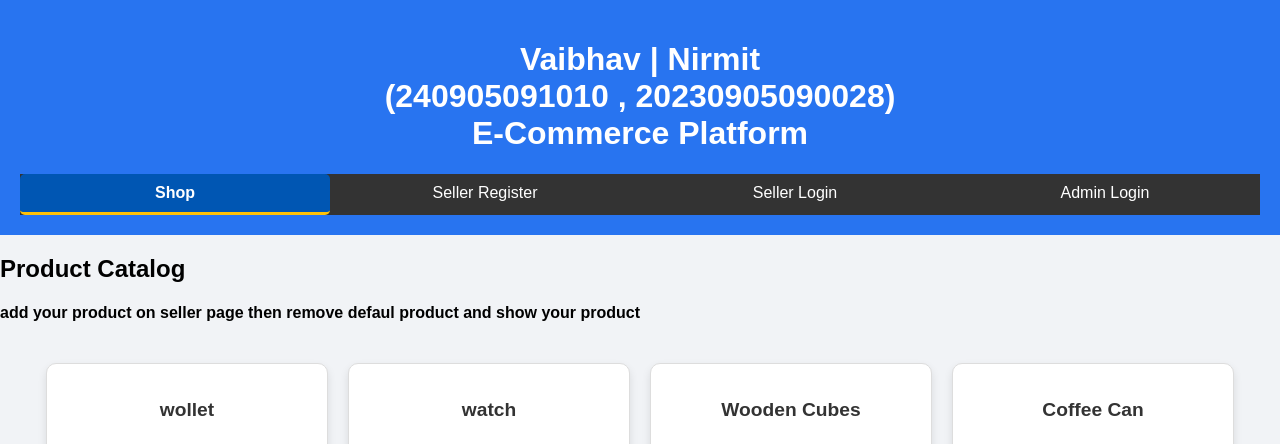
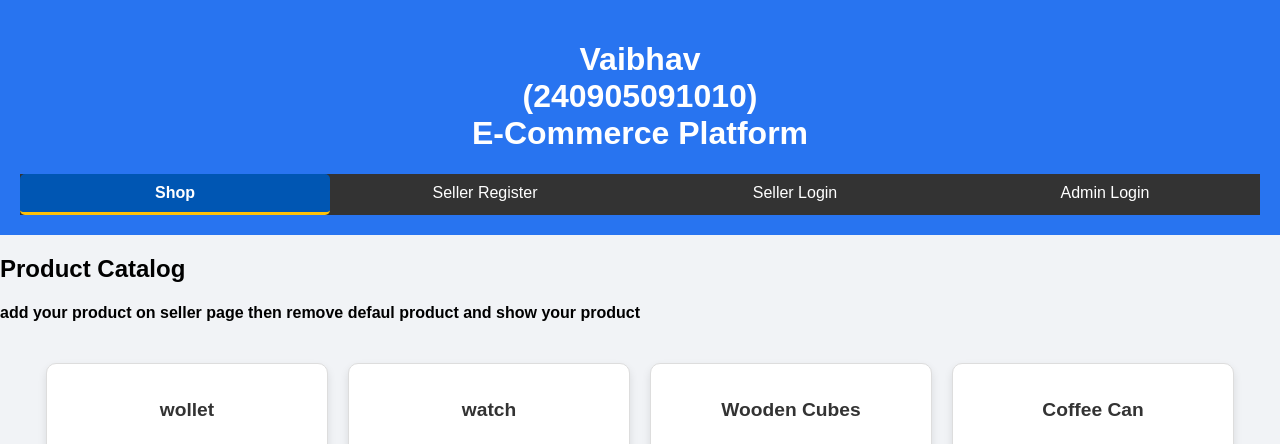
Before and after one commit to vaibhav997919/vaib-commerce, a plain HTML site: page index.html in a window 1280 px wide. Shown: the top 444 px of the page. Drawn offline with Linux system fonts and the light colour scheme.

Commit message:
Update index.html

```diff
--- a/index.html
+++ b/index.html
@@ -8,7 +8,7 @@
 </head>
 <body>
     <header>
-        <h1>Vaibhav | Nirmit <br> (240905091010 , 20230905090028) <br> E-Commerce Platform</h1>
+        <h1>Vaibhav <br> (240905091010) <br> E-Commerce Platform</h1>
         <nav>
             <ul>
                 <li><a href="#" id="user-tab" class="active">Shop</a></li>
```
